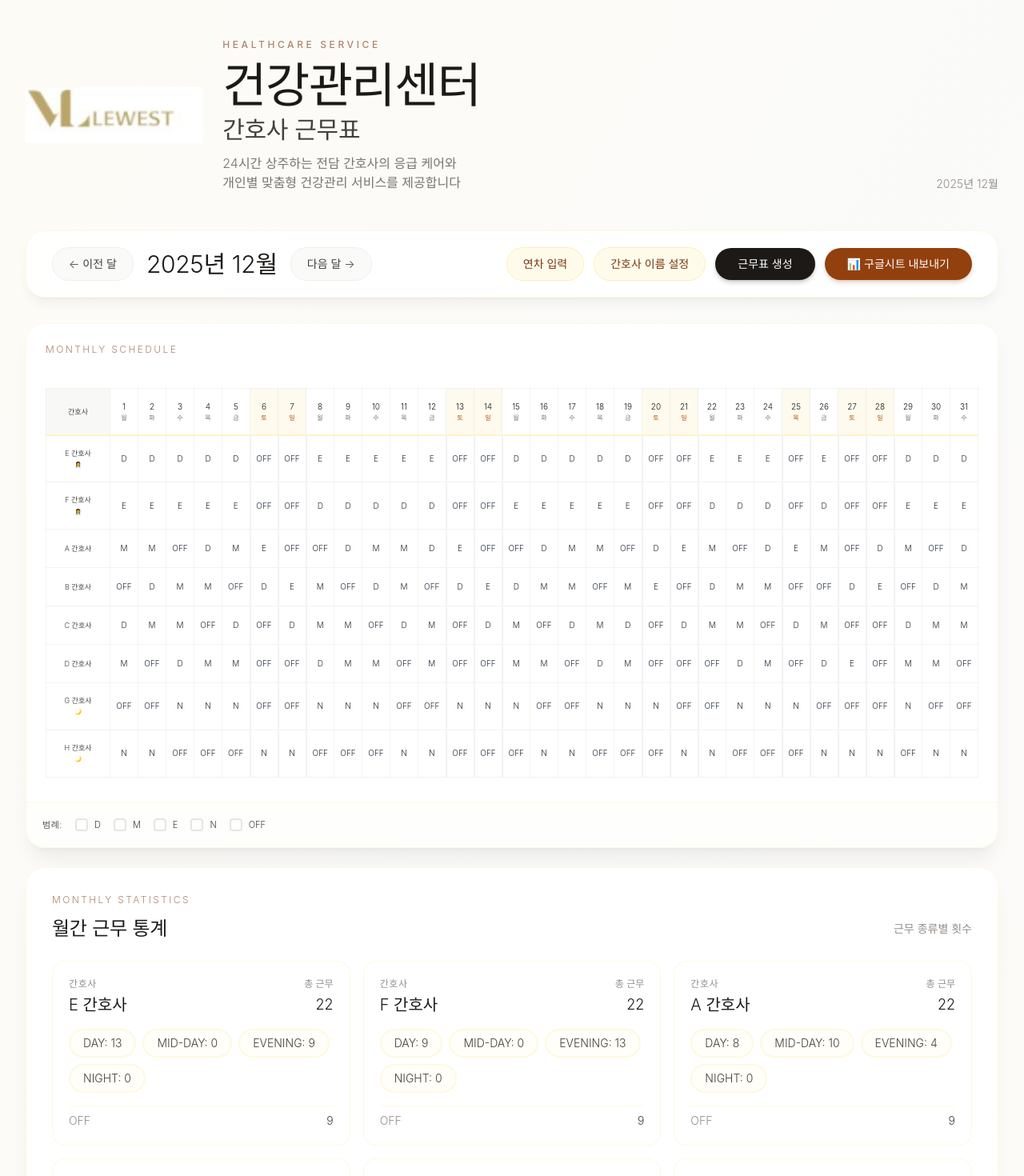
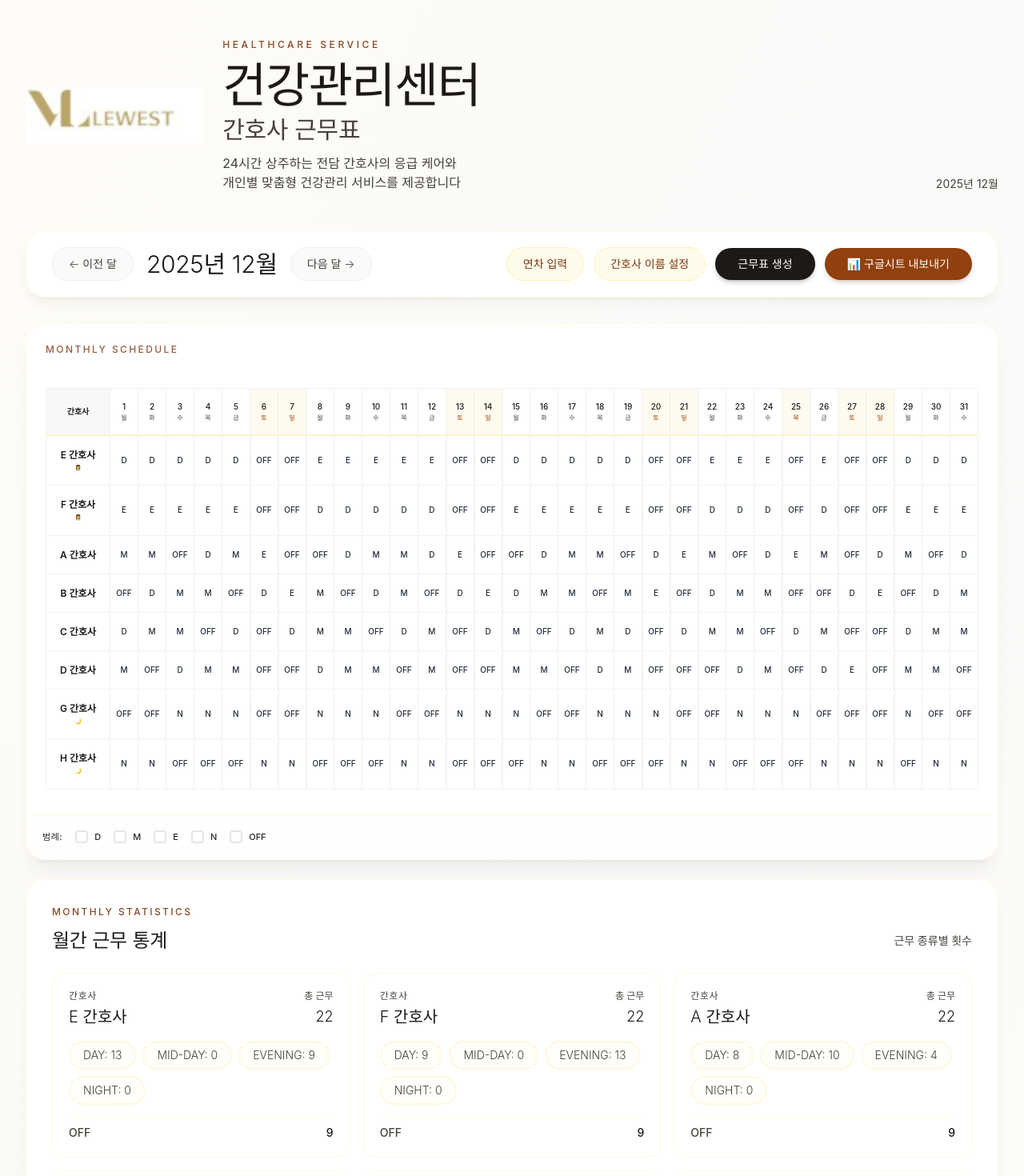
Before and after one commit to postpr0727-ship-it/VL_RN-SHEET, a React (Vite) app: page / in a window 1280 px wide. Shown: the top 1470 px of the page at 80% size. Built offline with nearby package versions, Linux system fonts and the light colour scheme.

Commit message:
간호사 이름 크기 확대 및 텍스트 색상 강화

```diff
--- a/src/App.tsx
+++ b/src/App.tsx
@@ -140,7 +140,7 @@ function App() {
               }}
             />
             <div className="flex-1">
-              <p className="text-xs uppercase tracking-[0.3em] text-amber-900/60 mb-3 font-medium">
+              <p className="text-xs uppercase tracking-[0.3em] text-amber-900/90 mb-3 font-medium">
                 Healthcare Service
               </p>
               <div className="flex flex-col md:flex-row md:items-end md:justify-between gap-4">
@@ -151,12 +151,12 @@ function App() {
                   <h2 className="text-2xl md:text-3xl font-light text-stone-700 mb-3">
                     간호사 근무표
                   </h2>
-                  <p className="text-sm md:text-base text-stone-600/80 font-light leading-relaxed max-w-xl">
+                  <p className="text-sm md:text-base text-stone-700 font-normal leading-relaxed max-w-xl">
                     24시간 상주하는 전담 간호사의 응급 케어와<br />
                     개인별 맞춤형 건강관리 서비스를 제공합니다
                   </p>
                 </div>
-                <span className="text-sm text-stone-500/80 font-light">
+                <span className="text-sm text-stone-700 font-normal">
                   {format(new Date(year, month - 1), "yyyy년 MM월")}
                 </span>
               </div>
@@ -217,7 +217,7 @@ function App() {
               <div className="flex-1 min-w-[400px] rounded-3xl border border-amber-100/50 bg-white/95 backdrop-blur-sm shadow-xl shadow-stone-900/5 p-6">
                 <div className="flex items-start justify-between gap-3 mb-6">
                   <div>
-                    <p className="text-xs uppercase tracking-[0.2em] text-amber-900/60 mb-2 font-light">
+                    <p className="text-xs uppercase tracking-[0.2em] text-amber-900/90 mb-2 font-medium">
                       휴무 관리
                     </p>
                     <h3 className="text-2xl font-light text-stone-900">연차 입력</h3>
@@ -242,7 +242,7 @@ function App() {
               <div className="flex-1 min-w-[400px] rounded-3xl border border-amber-100/50 bg-white/95 backdrop-blur-sm shadow-xl shadow-stone-900/5 p-6">
                 <div className="flex items-start justify-between gap-3 mb-6">
                   <div>
-                    <p className="text-xs uppercase tracking-[0.2em] text-amber-900/60 mb-2 font-light">
+                    <p className="text-xs uppercase tracking-[0.2em] text-amber-900/90 mb-2 font-medium">
                       간호사 정보
                     </p>
                     <h3 className="text-2xl font-light text-stone-900">이름 설정</h3>
@@ -258,7 +258,7 @@ function App() {
                   {Object.keys(nurseLabels).map((nurse) => (
                     <label
                       key={nurse}
-                      className="flex flex-col text-xs font-light text-stone-600"
+                      className="flex flex-col text-xs font-medium text-stone-700"
                     >
                       {nurse} 간호사
                       <input
@@ -291,14 +291,14 @@ function App() {
           <ScheduleSummary schedule={schedule} nurseLabels={nurseLabels} />
         </div>
         <div className="bg-white/95 backdrop-blur-sm rounded-3xl shadow-xl shadow-stone-900/5 border border-amber-100/50 p-6 md:p-8">
-          <p className="text-xs uppercase tracking-[0.2em] text-amber-900/60 mb-3 font-light">
+          <p className="text-xs uppercase tracking-[0.2em] text-amber-900/90 mb-3 font-medium">
             Healthcare Service
           </p>
           <h3 className="text-2xl font-light text-stone-900 mb-6">근무 시간 안내</h3>
           <div className="grid grid-cols-1 md:grid-cols-2 lg:grid-cols-4 gap-4 text-sm md:text-base">
             <div className="p-5 bg-amber-50/50 rounded-2xl border border-amber-100/50">
               <div className="font-light text-stone-900 mb-1 text-base">DAY</div>
-              <div className="text-stone-600 text-sm">07:00 - 16:00</div>
+              <div className="text-stone-700 text-sm font-medium">07:00 - 16:00</div>
             </div>
             <div className="p-5 bg-amber-50/50 rounded-2xl border border-amber-100/50">
               <div className="font-light text-stone-900 mb-1 text-base">MID-DAY</div>
--- a/src/components/ScheduleSummary.tsx
+++ b/src/components/ScheduleSummary.tsx
@@ -32,12 +32,12 @@ export default function ScheduleSummary({
 
   return (
     <div className="w-full bg-white/95 backdrop-blur-sm rounded-3xl shadow-xl shadow-stone-900/5 border border-amber-100/50 p-6 md:p-8">
-      <p className="text-xs uppercase tracking-[0.2em] text-amber-900/60 mb-3 font-light">
+      <p className="text-xs uppercase tracking-[0.2em] text-amber-900/90 mb-3 font-medium">
         Monthly Statistics
       </p>
       <div className="flex items-center justify-between mb-6">
-        <h3 className="text-2xl font-light text-stone-900">월간 근무 통계</h3>
-        <span className="text-sm text-stone-500/80 font-light">근무 종류별 횟수</span>
+        <h3 className="text-2xl font-normal text-stone-900">월간 근무 통계</h3>
+        <span className="text-sm text-stone-700 font-medium">근무 종류별 횟수</span>
       </div>
       <div className="grid grid-cols-1 md:grid-cols-2 xl:grid-cols-3 gap-4">
         {NURSE_IDS.map((nurse) => {
@@ -54,13 +54,13 @@ export default function ScheduleSummary({
             >
               <div className="flex items-center justify-between">
                 <div>
-                  <p className="text-xs text-stone-500/80 font-light uppercase tracking-wider">간호사</p>
+                  <p className="text-xs text-stone-700 font-medium uppercase tracking-wider">간호사</p>
                   <p className="text-xl font-light text-stone-900 mt-1">
                     {nurseLabels[nurse]?.trim() || nurse}
                   </p>
                 </div>
                 <div className="text-right">
-                  <p className="text-xs text-stone-500/80 font-light">총 근무</p>
+                  <p className="text-xs text-stone-700 font-medium">총 근무</p>
                   <p className="text-lg font-light text-stone-900 mt-1">
                     {totalWork}
                   </p>
@@ -76,9 +76,9 @@ export default function ScheduleSummary({
                   </div>
                 ))}
               </div>
-              <div className="flex items-center justify-between text-sm text-stone-500/80 pt-2 border-t border-amber-100/50">
-                <span className="font-light">OFF</span>
-                <span className="font-light text-stone-700">{totalOff}</span>
+              <div className="flex items-center justify-between text-sm text-stone-700 pt-2 border-t border-amber-100/50">
+                <span className="font-medium">OFF</span>
+                <span className="font-medium text-stone-900">{totalOff}</span>
               </div>
             </div>
           );
--- a/src/components/ScheduleTable.tsx
+++ b/src/components/ScheduleTable.tsx
@@ -87,9 +87,9 @@ export default function ScheduleTable({
         className={`border-b border-gray-300`}
         style={{ backgroundColor: 'white' }}
       >
-        <td className="border border-stone-200/50 py-4 px-2 font-light text-center bg-stone-50/50 sticky left-0 z-10 w-[80px] min-w-[80px] max-w-[80px]">
+        <td className="border border-stone-200/50 py-4 px-2 font-medium text-center bg-stone-50/50 sticky left-0 z-10 w-[80px] min-w-[80px] max-w-[80px]">
           <div className="flex flex-col items-center gap-1 text-[8px]">
-            <span className="text-[9px] font-light leading-tight whitespace-normal break-words text-stone-700">{label}</span>
+            <span className="text-[12px] font-semibold leading-tight whitespace-normal break-words text-stone-900">{label}</span>
             {isManager && (
               <span className="text-[7px] text-amber-700 font-light" role="img" aria-label="manager">
                 👩‍⚕️
@@ -115,7 +115,7 @@ export default function ScheduleTable({
           return (
             <td
               key={`${nurse}-${date.toISOString()}`}
-              className={`relative overflow-visible border border-stone-200/50 py-4 px-1 text-center text-[10px] font-light ${
+              className={`relative overflow-visible border border-stone-200/50 py-4 px-1 text-center text-[10px] font-medium ${
                 highlight ? "border-l-2 border-r-2 border-amber-300/50" : ""
               } ${
                 isManual ? "ring-1 ring-amber-400/50" : ""
@@ -217,7 +217,7 @@ export default function ScheduleTable({
         }
       `}</style>
       <div className="p-6">
-        <p className="text-xs uppercase tracking-[0.2em] text-amber-900/60 mb-4 font-light">
+        <p className="text-xs uppercase tracking-[0.2em] text-amber-900/80 mb-4 font-medium">
           Monthly Schedule
         </p>
       </div>
@@ -225,8 +225,8 @@ export default function ScheduleTable({
         <table className="schedule-table w-full border-collapse text-[8px]" style={{ tableLayout: 'fixed' }}>
           <thead>
             <tr className="bg-stone-50/80 border-b-2 border-amber-100">
-              <th className="border border-stone-200/50 py-4 px-2 font-light text-center bg-stone-100/50 sticky left-0 z-20 w-[80px] min-w-[80px] max-w-[80px]">
-                <div className="text-[9px] text-stone-700 font-light">간호사</div>
+              <th className="border border-stone-200/50 py-4 px-2 font-medium text-center bg-stone-100/50 sticky left-0 z-20 w-[80px] min-w-[80px] max-w-[80px]">
+                <div className="text-[10px] text-stone-900 font-semibold">간호사</div>
               </th>
               {dates.map((date) => {
                 const highlight = isWeekend(date) || isHolidayDate(date);
@@ -241,12 +241,12 @@ export default function ScheduleTable({
                       minWidth: '28px'
                     }}
                   >
-                    <div className="text-[10px] font-light text-stone-900 leading-tight mb-0.5">
+                    <div className="text-[10px] font-medium text-stone-900 leading-tight mb-0.5">
                       {format(date, 'd')}
                     </div>
                     <div
-                      className={`text-[8px] leading-tight font-light ${
-                        highlight ? 'text-amber-700' : 'text-stone-500'
+                      className={`text-[8px] leading-tight font-medium ${
+                        highlight ? 'text-amber-800' : 'text-stone-700'
                       }`}
                     >
                       {weekdayNames[date.getDay()].charAt(0)}
@@ -264,11 +264,11 @@ export default function ScheduleTable({
 
       <div className="p-5 border-t border-amber-100/50 bg-stone-50/30 rounded-b-3xl">
         <div className="flex flex-wrap items-center gap-4 text-[11px]">
-          <span className="font-light text-stone-600 uppercase tracking-wider">범례:</span>
+          <span className="font-medium text-stone-800 uppercase tracking-wider">범례:</span>
           {SHIFT_OPTIONS.map((option) => (
             <div key={option} className="flex items-center gap-2">
               <div className={`w-4 h-4 rounded border-2 border-stone-200 ${SHIFT_COLORS[option]}`} />
-              <span className="text-stone-700 font-light">{SHIFT_LABELS[option]}</span>
+              <span className="text-stone-800 font-medium">{SHIFT_LABELS[option]}</span>
             </div>
           ))}
         </div>
```
